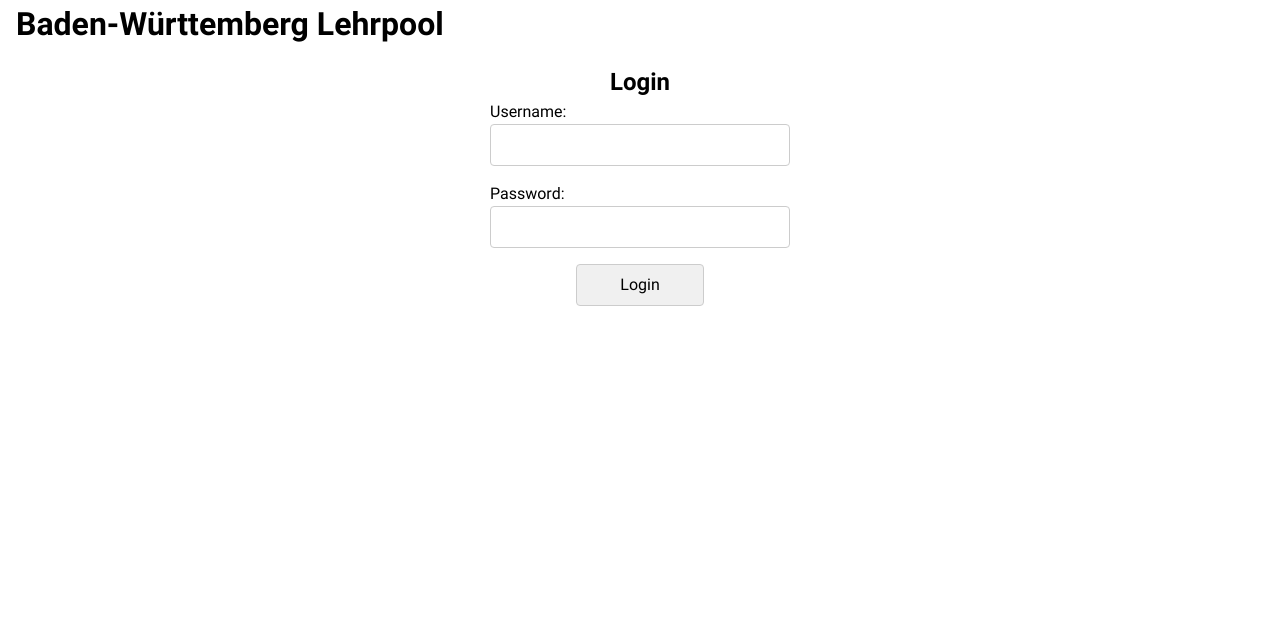
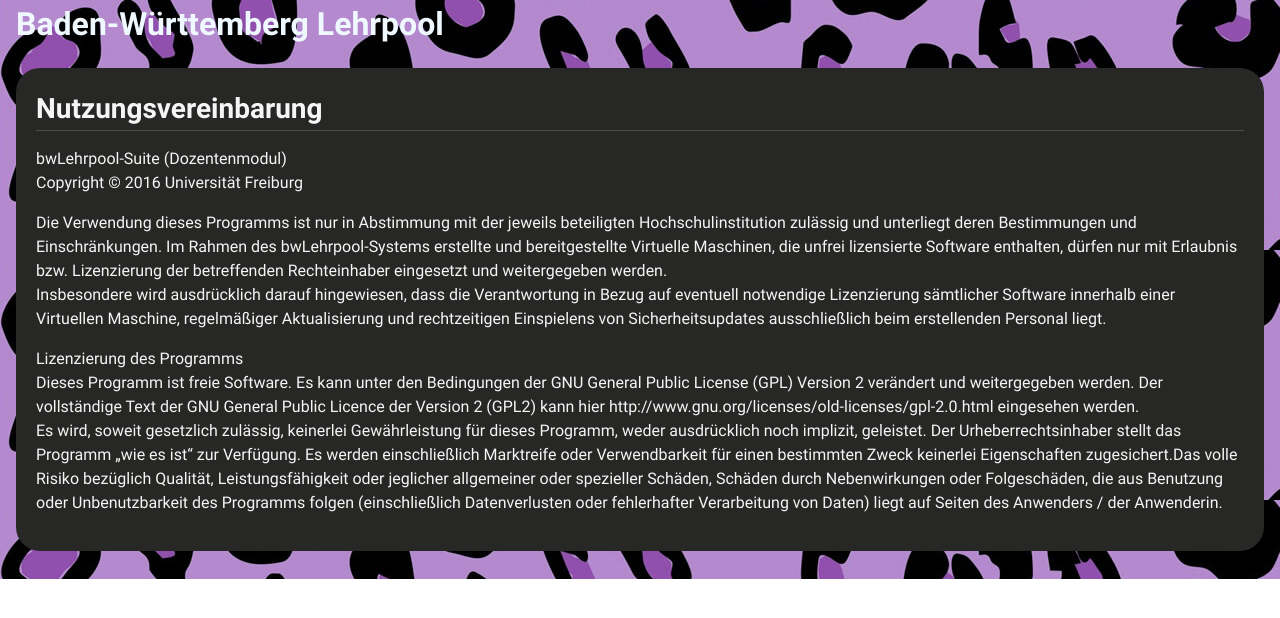
Before and after one commit to rafaelgieschke/bwlp-vue-frontend, a Vue app: page /user-agreement in a window 1280 px wide. Before the commit this address led to /login. Shown: the top 618 px of the page. Built offline with nearby package versions, Linux system fonts and the light colour scheme.

Commit message:
Add Nutzungsvereinbarung

```diff
--- a/src/App.vue
+++ b/src/App.vue
@@ -34,5 +34,6 @@
   align-items: center;
   justify-content: space-between;
   margin-bottom: 1rem;
+  color: aliceblue;
 }
 </style>
--- a/src/assets/css/main.css
+++ b/src/assets/css/main.css
@@ -34,6 +34,8 @@
     container-type: inline-size;
     padding-bottom: 0.5rem;
     padding-inline: 1rem;
+    background-image: url('@/assets/img/leopardskin.jpg');
+    background-color: blue;
   }
 }
 
--- /dev/null
+++ b/src/components/Card.vue
@@ -0,0 +1,35 @@
+<template>
+  <article class="bw-card">
+    <header>
+      <h3>
+        <slot name="header"></slot>
+      </h3>
+    </header>
+    <div>
+      <slot name="content"></slot>
+    </div>
+  </article>
+</template>
+
+<script setup>
+const props = defineProps(['title', 'subtitle', 'content']);
+</script>
+
+<style scoped>
+.bw-card {
+  margin: 20px 0;
+  padding: 20px;
+  border-radius: 24px;
+  background-color: #272726;
+  color: whitesmoke;
+
+  header {
+    margin-bottom: 1rem;
+    border-bottom: 1px solid #4d4d4d;
+  }
+
+  h3 {
+    font-size: 1.75rem;
+  }
+}
+</style>
--- a/src/router/index.js
+++ b/src/router/index.js
@@ -4,6 +4,7 @@
 import LoginView from '@/views/LoginView.vue';
 import ImageListView from '@/views/ImageListView.vue';
 import LectureListView from '@/views/LectureListView.vue';
+import UserAgreementView from '@/views/UserAgreementView.vue';
 
 const routes = [
   {
@@ -43,9 +44,11 @@
   },
   {
     path: '/lecture-list',
-    name: 'LectureList',
-    component: LectureListView,
-    meta: {requiresAuth: true},
+  },
+  {
+    path: '/user-agreement',
+    name: 'UserAgreementView',
+    component: UserAgreementView,
   },
   {
     path: '/:pathMatch(.*)*',
--- /dev/null
+++ b/src/views/UserAgreementView.vue
@@ -0,0 +1,69 @@
+<template>
+  <Card>
+    <template v-slot:header>Nutzungsvereinbarung</template>
+    <template v-slot:content>
+      <p class="subtitle">bwLehrpool-Suite (Dozentenmodul)</p>
+      <p class="subtitle">Copyright © 2016 Universität Freiburg</p>
+
+      <p class="big-paragraph">
+        Die Verwendung dieses Programms ist nur in Abstimmung mit der jeweils
+        beteiligten Hochschulinstitution zulässig und unterliegt deren
+        Bestimmungen und Einschränkungen. Im Rahmen des bwLehrpool-Systems
+        erstellte und bereitgestellte Virtuelle Maschinen, die unfrei
+        lizensierte Software enthalten, dürfen nur mit Erlaubnis bzw.
+        Lizenzierung der betreffenden Rechteinhaber eingesetzt und weitergegeben
+        werden.
+      </p>
+      <p class="big-paragraph">
+        Insbesondere wird ausdrücklich darauf hingewiesen, dass die
+        Verantwortung in Bezug auf eventuell notwendige Lizenzierung sämtlicher
+        Software innerhalb einer Virtuellen Maschine, regelmäßiger
+        Aktualisierung und rechtzeitigen Einspielens von Sicherheitsupdates
+        ausschließlich beim erstellenden Personal liegt.
+      </p>
+
+      <p class="subtitle">Lizenzierung des Programms</p>
+      <p class="big-paragraph">
+        Dieses Programm ist freie Software. Es kann unter den Bedingungen der
+        GNU General Public License (GPL) Version 2 verändert und weitergegeben
+        werden. Der vollständige Text der GNU General Public Licence der Version
+        2 (GPL2) kann hier http://www.gnu.org/licenses/old-licenses/gpl-2.0.html
+        eingesehen werden.
+      </p>
+      <p class="big-paragraph">
+        Es wird, soweit gesetzlich zulässig, keinerlei Gewährleistung für dieses
+        Programm, weder ausdrücklich noch implizit, geleistet. Der
+        Urheberrechtsinhaber stellt das Programm „wie es ist“ zur Verfügung. Es
+        werden einschließlich Marktreife oder Verwendbarkeit für einen
+        bestimmten Zweck keinerlei Eigenschaften zugesichert.Das volle Risiko
+        bezüglich Qualität, Leistungsfähigkeit oder jeglicher allgemeiner oder
+        spezieller Schäden, Schäden durch Nebenwirkungen oder Folgeschäden, die
+        aus Benutzung oder Unbenutzbarkeit des Programms folgen (einschließlich
+        Datenverlusten oder fehlerhafter Verarbeitung von Daten) liegt auf
+        Seiten des Anwenders / der Anwenderin.
+      </p></template
+    >
+  </Card>
+</template>
+
+<script setup>
+import Card from '@/components/Card.vue';
+</script>
+
+<style scoped>
+.subtitle {
+  margin: 0;
+
+  &:first-child + & {
+    margin-bottom: 1rem;
+  }
+
+  & + .big-paragraph {
+    margin-bottom: 0;
+  }
+}
+
+.big-paragraph {
+  margin-bottom: 1rem;
+}
+</style>
```
